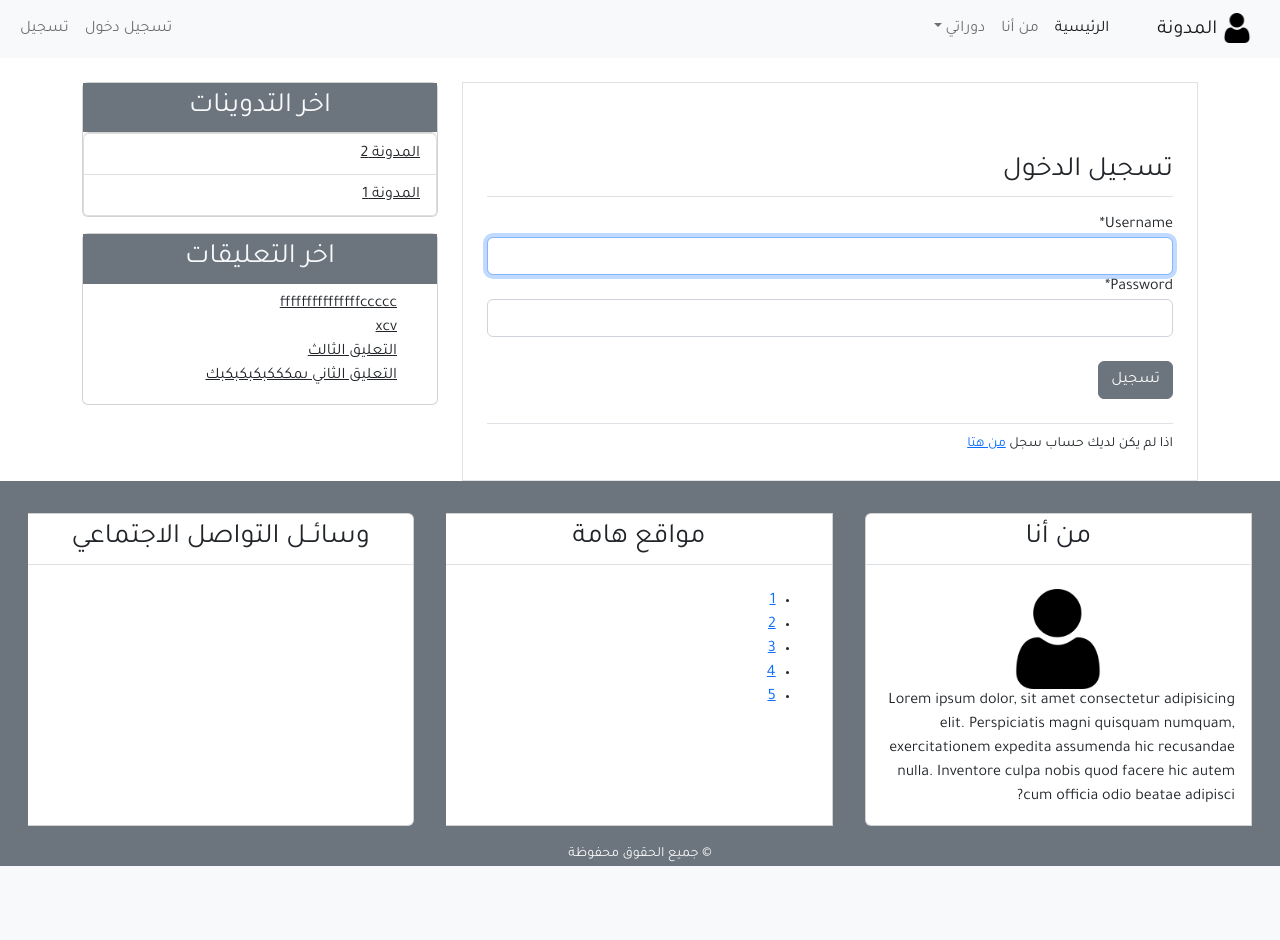
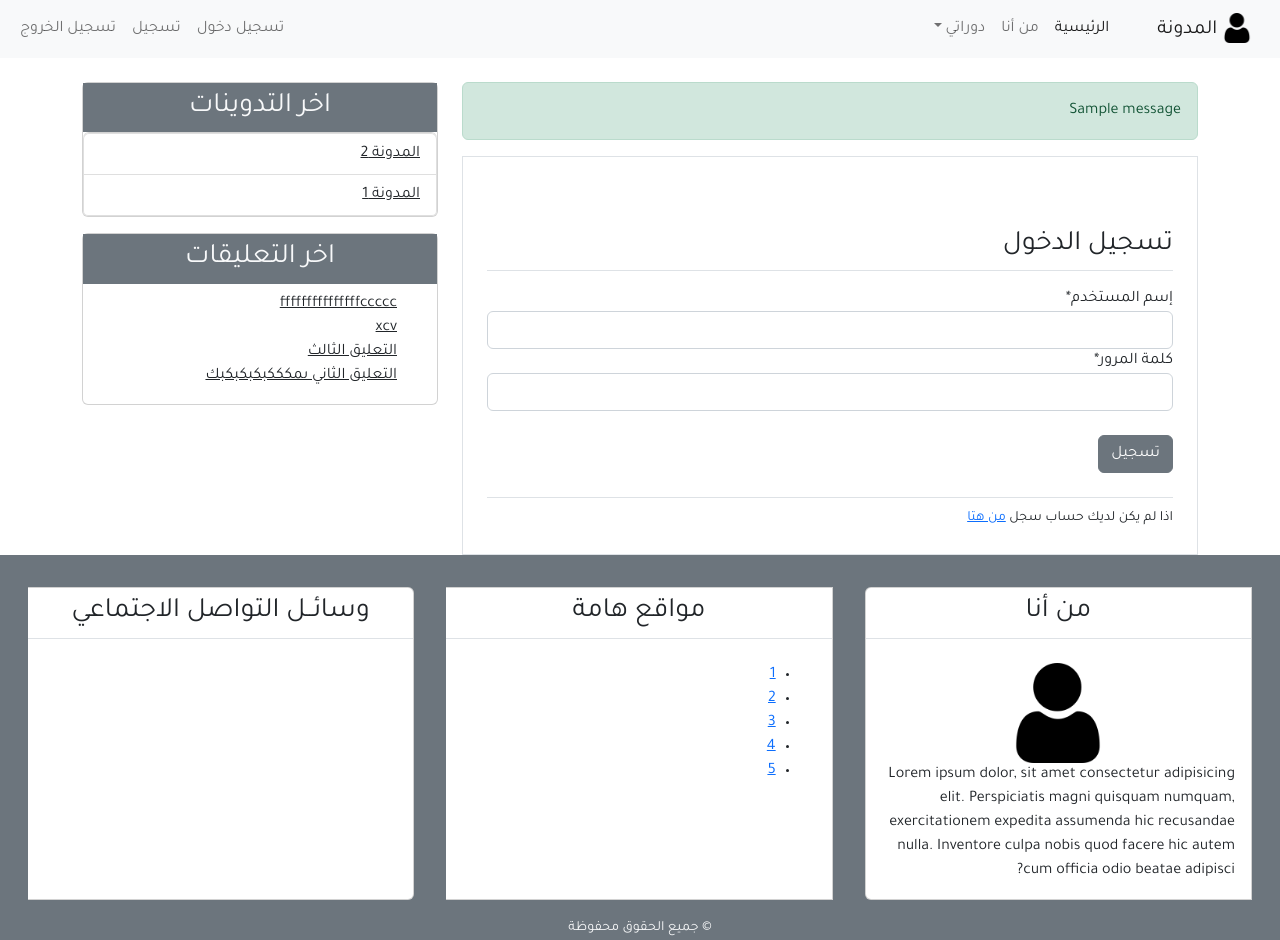
Before and after one commit to fatmasaif/blog-django-ar-, a Django app: page /user/login/ in a window 1280 px wide. Before the commit the page ends 866 px from the top, so only its background shows below. Run offline with Django 4.2, Linux system fonts and the light colour scheme; data comes from the database, SQL or seed files in the repository; both versions use the stored data as it was after the commit; one stand-in notice (Sample message) is shown; some libraries are stand-ins or nearby versions.

Commit message:
Second methode for login Logout

```diff
--- a/src/blog/templates/blog/base.html
+++ b/src/blog/templates/blog/base.html
@@ -53,8 +53,9 @@
 
             </ul>
             <ul class="navbar-nav me-auto mb-2 mb-lg-0 ">
-                <li class="nav-item"><a class="nav-link" href="#">تسجيل دخول</a></li>
+                <li class="nav-item"><a class="nav-link" href="{% url 'login' %}">تسجيل دخول</a></li>
                 <li class="nav-item"><a class="nav-link" href="{% url 'register' %}">تسجيل </a></li>
+                <li class="nav-item"><a class="nav-link" href="{% url 'logout' %}">تسجيل الخروج </a></li>
             </ul>
           </div>
         </div>
--- a/src/user/forms.py
+++ b/src/user/forms.py
@@ -26,3 +26,12 @@ class UserCreationForm(forms.ModelForm):
         if User.objects.filter(username = cd['username']).exists():
             raise forms.ValidationError('يوجد مستخدم بهذا الاسم')
         return cd['username']
+
+
+
+class LoginForm(forms.ModelForm):
+    username    = forms.CharField(label='إسم المستخدم', max_length=30)
+    password   = forms.CharField(label='كلمة المرور', widget=forms.PasswordInput(),min_length=8 )
+    class Meta:
+        model   = User
+        fields  = ('username','password')
--- a/src/user/templates/user/login.html
+++ b/src/user/templates/user/login.html
@@ -2,6 +2,13 @@
 {% load static %}
 {% block content %}
 {% load crispy_forms_tags %}
+{% if messages %}
+ {% for message in messages %}
+  <div class="alert alert-{{message.tags}}">
+    {{message}}
+  </div>
+ {% endfor %}
+{% endif %}
 <div class="border p-4">
 
     <h3 class="border-bottom pb-2 mb-3 mt-5">تسجيل الدخول</h3>
--- a/src/user/urls.py
+++ b/src/user/urls.py
@@ -4,5 +4,15 @@ from django.contrib.auth.views import LoginView, LogoutView
 
 urlpatterns =[
    path('register/', views.register, name='register'),
-   path('login/', LoginView.as_view(template_name='user/login.html'), name='login'),
+
+   # login logout by django auth
+   # path('login/', LoginView.as_view(template_name='user/login.html'), name='login'),
+   # path('logout/', LogoutView.as_view(template_name='user/logout.html'), name='logout'),
+
+   #  login logout by forms
+   path('login/', views.login_user, name='login'),
+   path('logout/', views.logout_user, name='logout'),
+
+   # login logout by HTML
+
 ]
--- a/src/user/views.py
+++ b/src/user/views.py
@@ -1,7 +1,8 @@
 from django.shortcuts import render, redirect
-from .forms import UserCreationForm
+from .forms import UserCreationForm, LoginForm
 from django.contrib import messages
-from django.contrib.auth.models import User
+from django.contrib.auth import login, authenticate,logout
+
 
 
 
@@ -21,3 +22,31 @@ def register(request):
         'form' : form
     }
     return render (request, 'user/register.html',context)
+
+
+def login_user(request):
+    if request.method == 'POST':
+      form     = LoginForm()
+      username = request.POST['username']
+      password = request.POST['password']
+      user = authenticate(request, username = username, password = password)
+      if user is not None:
+        login(request,user)
+        return redirect('home')
+      else:
+        messages.warning(request, 'هناك خطأ في كلمة المرور او اسم المستخدم')
+    else:
+      form = LoginForm()
+    context ={
+        'title' : 'تسجيل دخول',
+        'form'  : form
+    }
+    return render (request, 'user/login.html',context)
+
+
+def logout_user(request):
+    logout(request)
+    context={
+        'title' : 'تسجيل الخروج'
+    }
+    return render(request, 'user/logout.html',context)
```
Also changed, not shown: src/user/templates/user/logout.html (added, +12 -0 lines), src/db.sqlite3.
